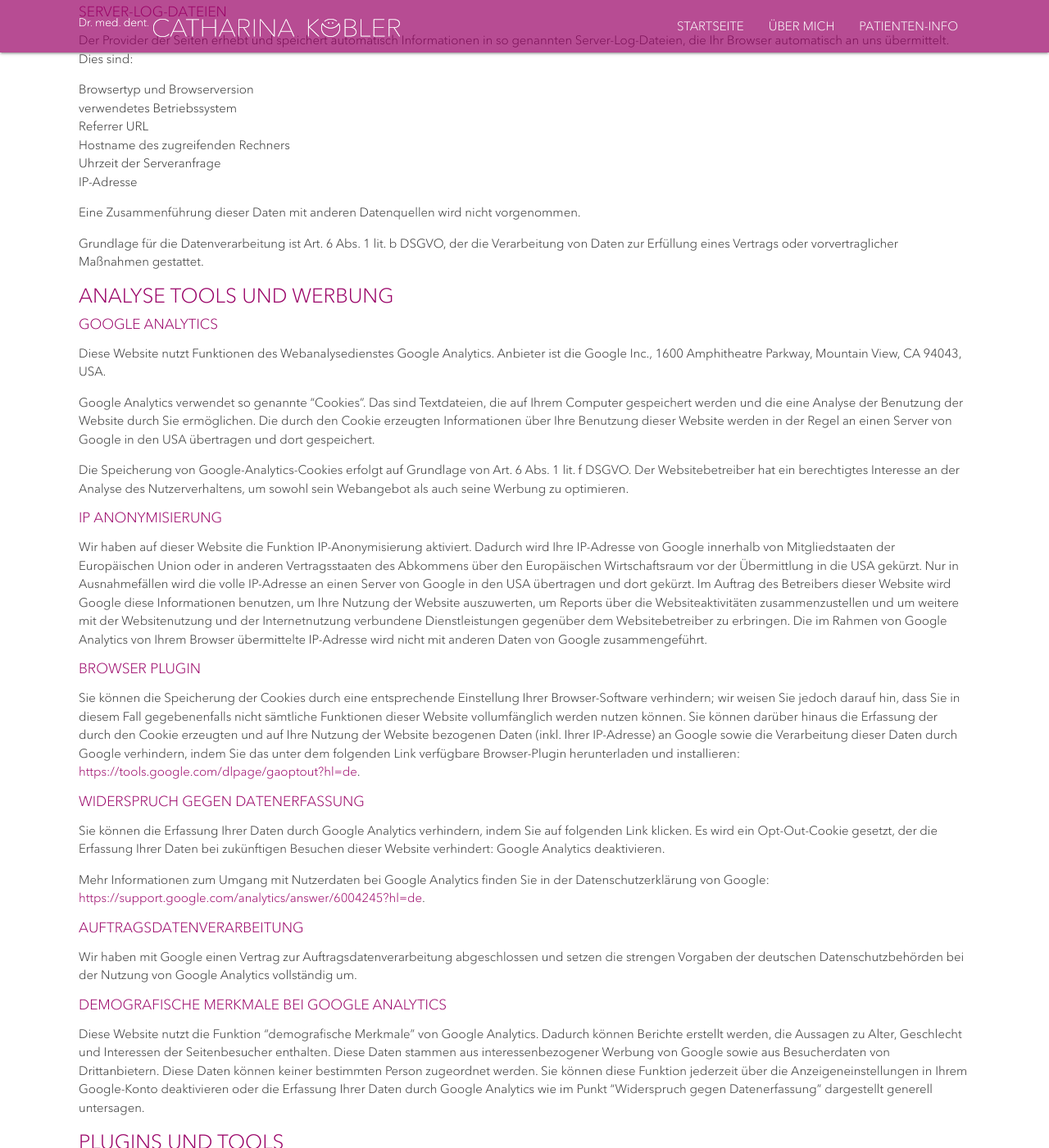
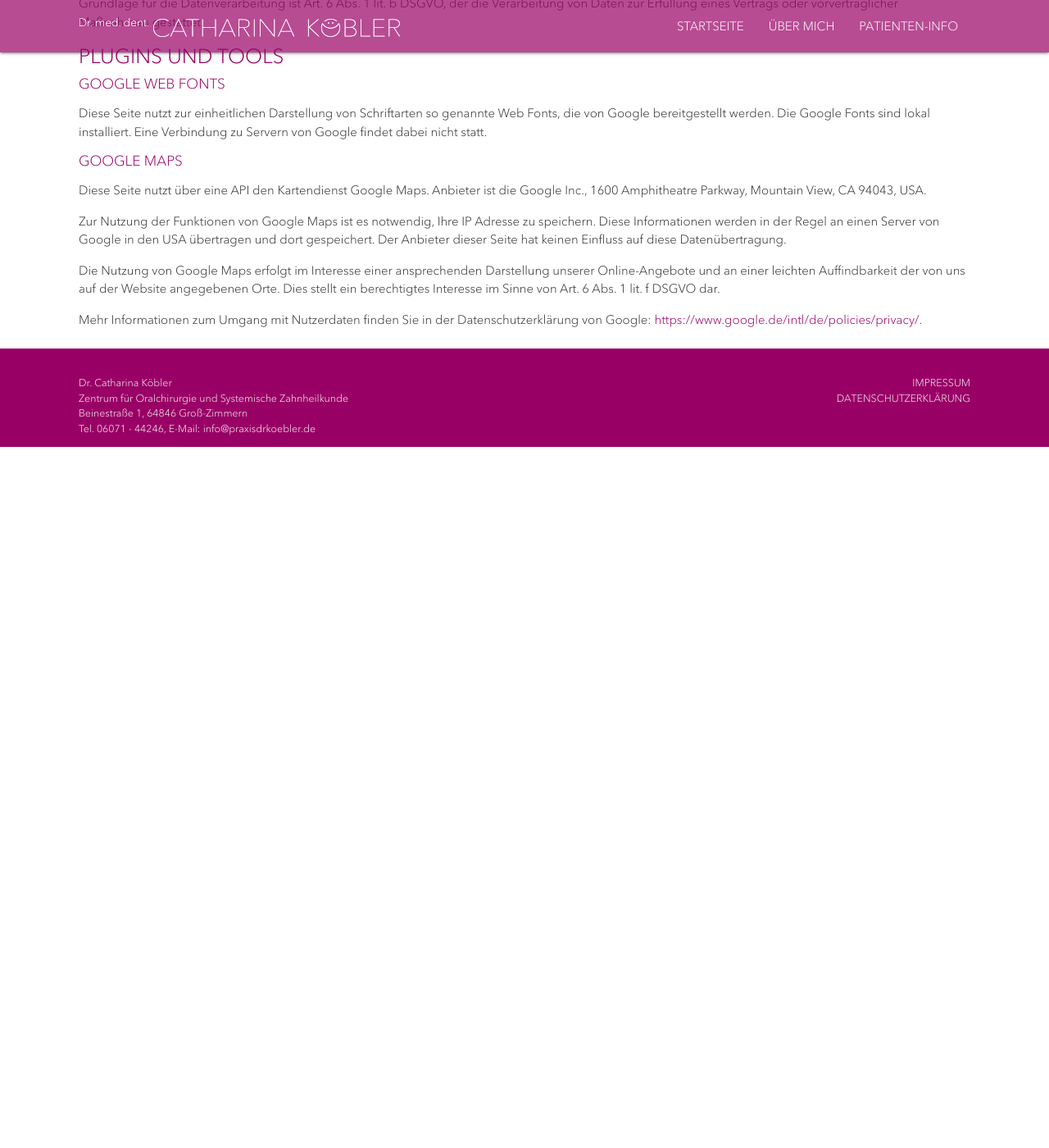
Before and after one commit to praxisdrkoebler/praxisdrkoebler.github.io, a Jekyll site: the page built from datenschutz.md, in a window 1280 px wide and 1400 px high, scrolled down 2251 px. Shown: the whole window at 82% size. Built offline with Jekyll 4.4.1, drawn with Linux system fonts in a browser that asks for light colours; after the commit the page ends 2796 px from its top, so only the background shows below that; some of the changed text lies outside the part shown.

Commit message:
disable google analytics and update privacy statements

```diff
--- a/_config.yml
+++ b/_config.yml
@@ -12,7 +12,7 @@ description: Zentrum für Oralchirurgie und Systemische Zahnheilkunde
 logo: /images/logo.png
 
 # Enter your Google Analytics web tracking code (e.g. UA-2110908-2) to activate tracking
-google_analytics: UA-118490878-1
+google_analytics: #UA-118490878-1
 
 # Your website URL (e.g. http://barryclark.github.io or http://www.barryclark.co)
 # Used for Sitemap.xml and your RSS feed
--- a/datenschutz.md
+++ b/datenschutz.md
@@ -70,13 +70,7 @@ Sie haben im Rahmen der geltenden gesetzlichen Bestimmungen jederzeit das Recht
 
 ###### Cookies
 
-Die Internetseiten verwenden teilweise so genannte Cookies. Cookies richten auf Ihrem Rechner keinen Schaden an und enthalten keine Viren. Cookies dienen dazu, unser Angebot nutzerfreundlicher, effektiver und sicherer zu machen. Cookies sind kleine Textdateien, die auf Ihrem Rechner abgelegt werden und die Ihr Browser speichert.
-
-Die meisten der von uns verwendeten Cookies sind so genannte “Session-Cookies”. Sie werden nach Ende Ihres Besuchs automatisch gelöscht. Andere Cookies bleiben auf Ihrem Endgerät gespeichert bis Sie diese löschen. Diese Cookies ermöglichen es uns, Ihren Browser beim nächsten Besuch wiederzuerkennen.
-
-Sie können Ihren Browser so einstellen, dass Sie über das Setzen von Cookies informiert werden und Cookies nur im Einzelfall erlauben, die Annahme von Cookies für bestimmte Fälle oder generell ausschließen sowie das automatische Löschen der Cookies beim Schließen des Browser aktivieren. Bei der Deaktivierung von Cookies kann die Funktionalität dieser Website eingeschränkt sein.
-
-Cookies, die zur Durchführung des elektronischen Kommunikationsvorgangs oder zur Bereitstellung bestimmter, von Ihnen erwünschter Funktionen (z.B. Warenkorbfunktion) erforderlich sind, werden auf Grundlage von Art. 6 Abs. 1 lit. f DSGVO gespeichert. Der Websitebetreiber hat ein berechtigtes Interesse an der Speicherung von Cookies zur technisch fehlerfreien und optimierten Bereitstellung seiner Dienste. Soweit andere Cookies (z.B. Cookies zur Analyse Ihres Surfverhaltens) gespeichert werden, werden diese in dieser Datenschutzerklärung gesondert behandelt.
+Unsere Internetseiten verwenden keine Cookies.
 
 ###### Server-Log-Dateien
 
@@ -93,39 +87,11 @@ Eine Zusammenführung dieser Daten mit anderen Datenquellen wird nicht vorgenomm
 
 Grundlage für die Datenverarbeitung ist Art. 6 Abs. 1 lit. b DSGVO, der die Verarbeitung von Daten zur Erfüllung eines Vertrags oder vorvertraglicher Maßnahmen gestattet.
 
-##### Analyse Tools und Werbung
+##### Plugins und Tools
 
-###### Google Analytics
+###### Google Web Fonts
 
-Diese Website nutzt Funktionen des Webanalysedienstes Google Analytics. Anbieter ist die Google Inc., 1600 Amphitheatre Parkway, Mountain View, CA 94043, USA.
-
-Google Analytics verwendet so genannte "Cookies". Das sind Textdateien, die auf Ihrem Computer gespeichert werden und die eine Analyse der Benutzung der Website durch Sie ermöglichen. Die durch den Cookie erzeugten Informationen über Ihre Benutzung dieser Website werden in der Regel an einen Server von Google in den USA übertragen und dort gespeichert.
-
-Die Speicherung von Google-Analytics-Cookies erfolgt auf Grundlage von Art. 6 Abs. 1 lit. f DSGVO. Der Websitebetreiber hat ein berechtigtes Interesse an der Analyse des Nutzerverhaltens, um sowohl sein Webangebot als auch seine Werbung zu optimieren.
-
-###### IP Anonymisierung
-
-Wir haben auf dieser Website die Funktion IP-Anonymisierung aktiviert. Dadurch wird Ihre IP-Adresse von Google innerhalb von Mitgliedstaaten der Europäischen Union oder in anderen Vertragsstaaten des Abkommens über den Europäischen Wirtschaftsraum vor der Übermittlung in die USA gekürzt. Nur in Ausnahmefällen wird die volle IP-Adresse an einen Server von Google in den USA übertragen und dort gekürzt. Im Auftrag des Betreibers dieser Website wird Google diese Informationen benutzen, um Ihre Nutzung der Website auszuwerten, um Reports über die Websiteaktivitäten zusammenzustellen und um weitere mit der Websitenutzung und der Internetnutzung verbundene Dienstleistungen gegenüber dem Websitebetreiber zu erbringen. Die im Rahmen von Google Analytics von Ihrem Browser übermittelte IP-Adresse wird nicht mit anderen Daten von Google zusammengeführt.
-
-###### Browser Plugin
-
-Sie können die Speicherung der Cookies durch eine entsprechende Einstellung Ihrer Browser-Software verhindern; wir weisen Sie jedoch darauf hin, dass Sie in diesem Fall gegebenenfalls nicht sämtliche Funktionen dieser Website vollumfänglich werden nutzen können. Sie können darüber hinaus die Erfassung der durch den Cookie erzeugten und auf Ihre Nutzung der Website bezogenen Daten (inkl. Ihrer IP-Adresse) an Google sowie die Verarbeitung dieser Daten durch Google verhindern, indem Sie das unter dem folgenden Link verfügbare Browser-Plugin herunterladen und installieren: <a href="https://tools.google.com/dlpage/gaoptout?hl=de" target="_blank">https://tools.google.com/dlpage/gaoptout?hl=de</a>.
-
-###### Widerspruch gegen Datenerfassung
-
-Sie können die Erfassung Ihrer Daten durch Google Analytics verhindern, indem Sie auf folgenden Link klicken. Es wird ein Opt-Out-Cookie gesetzt, der die Erfassung Ihrer Daten bei zukünftigen Besuchen dieser Website verhindert: Google Analytics deaktivieren.
-
-Mehr Informationen zum Umgang mit Nutzerdaten bei Google Analytics finden Sie in der Datenschutzerklärung von Google: <a href="https://support.google.com/analytics/answer/6004245?hl=de" target="_blank">https://support.google.com/analytics/answer/6004245?hl=de</a>.
-
-###### Auftragsdatenverarbeitung
-
-Wir haben mit Google einen Vertrag zur Auftragsdatenverarbeitung abgeschlossen und setzen die strengen Vorgaben der deutschen Datenschutzbehörden bei der Nutzung von Google Analytics vollständig um.
-
-###### Demografische Merkmale bei Google Analytics
-
-Diese Website nutzt die Funktion “demografische Merkmale” von Google Analytics. Dadurch können Berichte erstellt werden, die Aussagen zu Alter, Geschlecht und Interessen der Seitenbesucher enthalten. Diese Daten stammen aus interessenbezogener Werbung von Google sowie aus Besucherdaten von Drittanbietern. Diese Daten können keiner bestimmten Person zugeordnet werden. Sie können diese Funktion jederzeit über die Anzeigeneinstellungen in Ihrem Google-Konto deaktivieren oder die Erfassung Ihrer Daten durch Google Analytics wie im Punkt “Widerspruch gegen Datenerfassung” dargestellt generell untersagen.
-
-##### Plugins und Tools
+Diese Seite nutzt zur einheitlichen Darstellung von Schriftarten so genannte Web Fonts, die von Google bereitgestellt werden. Die Google Fonts sind lokal installiert. Eine Verbindung zu Servern von Google findet dabei nicht statt.
 
 ###### Google Maps
 
```
